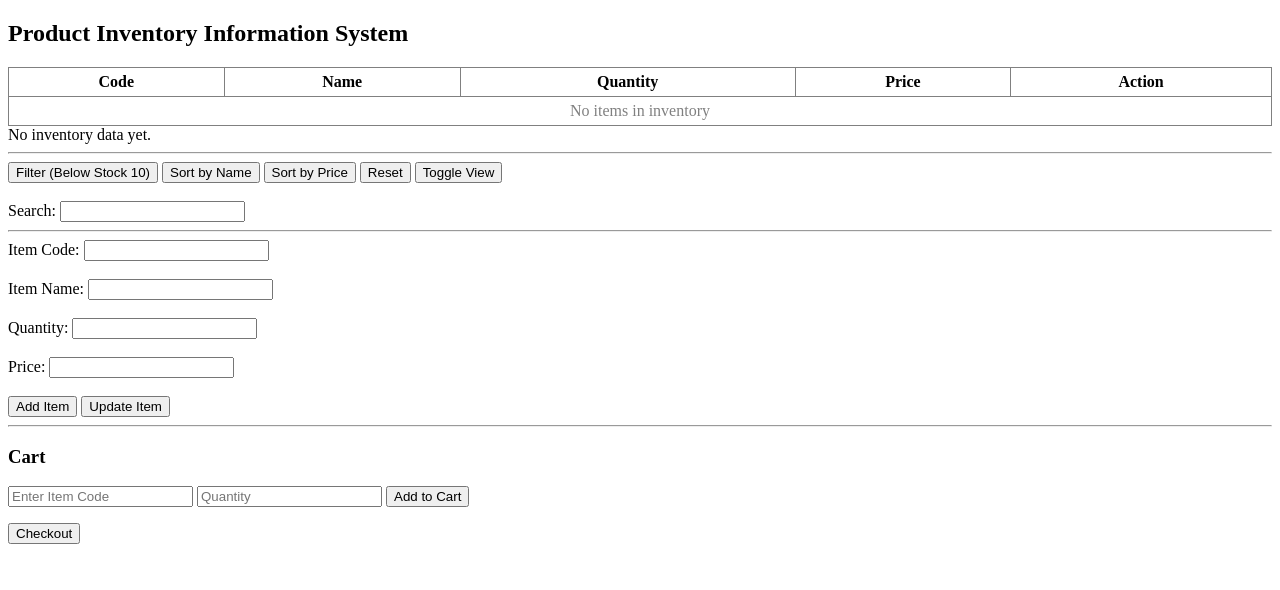
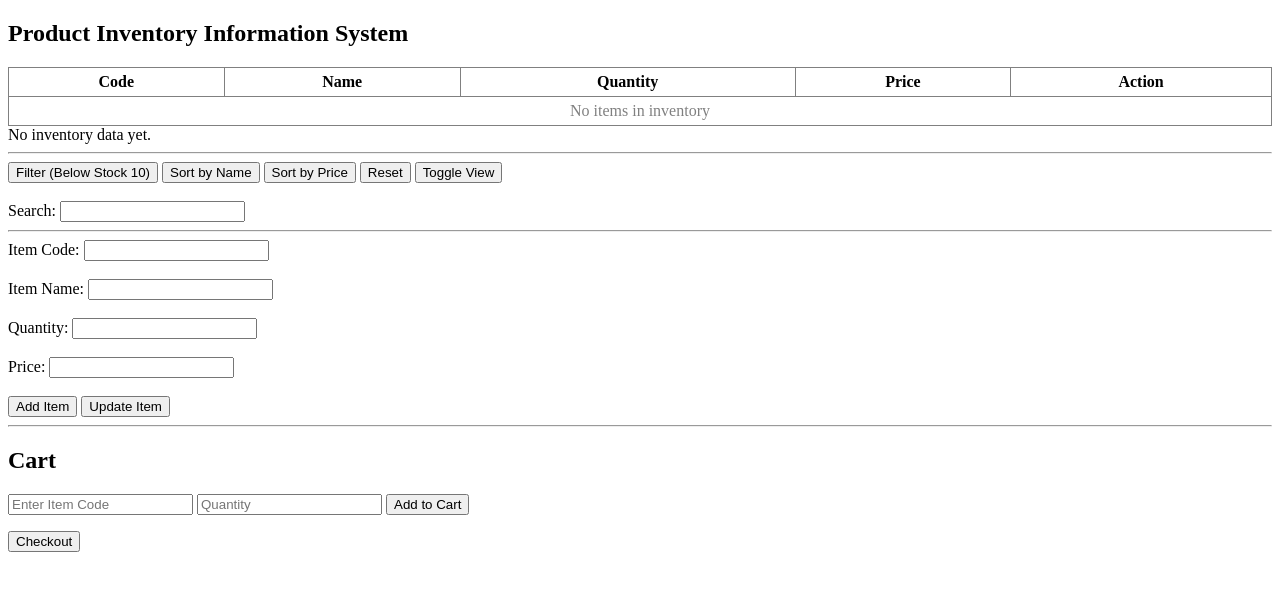
Before and after one commit to gebhelAnselmusAntoninusPius/LAB4_AppDev, a plain HTML site: page index.html in a window 1280 px wide. Drawn offline with Linux system fonts and the light colour scheme.

Commit message:
final output

```diff
--- a/index.html
+++ b/index.html
@@ -48,7 +48,7 @@
 
 
   <hr>
-  <h3>Cart</h3>
+  <h2>Cart</h2>
   <input type="text" id="cartItemCode" placeholder="Enter Item Code">
   <input type="text" id="cartQuantity" placeholder="Quantity">
   <button onclick="addToCartFromForm()">Add to Cart</button>
```
